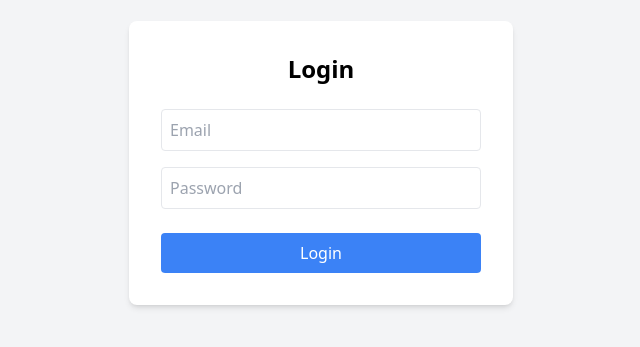
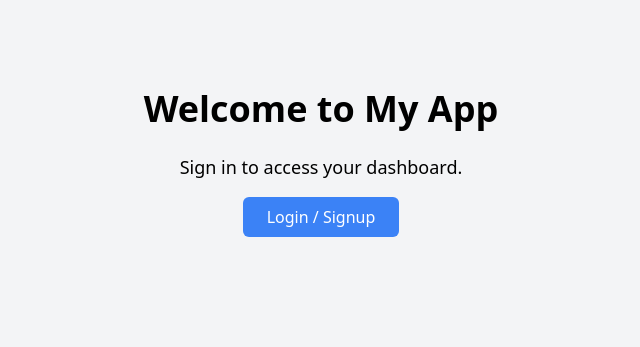
Before and after one commit to isgr9801/IoT-Production-Tracker, a Next.js app: page / in a window 1280 px wide. Shown: the part 237-584 px from the top of the page, without its empty margins (319-959 px from the left). Built offline with nearby package versions, Linux system fonts and the light colour scheme; no server answers.

Commit message:
build error handling #3

```diff
--- a/app/dashboard/layout.tsx
+++ b/app/dashboard/layout.tsx
@@ -1,4 +1,4 @@
-"use client"
+"use client";
 import { AuthProvider } from "../../components/AuthProvider";
 
 export default function RootLayout({ children }: { children: React.ReactNode }) {
--- a/app/layout.tsx
+++ b/app/layout.tsx
@@ -1,4 +1,4 @@
-"use client"
+"use client";
 import { AuthProvider } from "@/components/AuthProvider";
 import { ThemeProvider } from "@/context/ThemeContext";
 import "../styles/globals.css";
--- a/app/page.tsx
+++ b/app/page.tsx
@@ -1,13 +1,30 @@
 "use client";
+import { useRouter } from "next/navigation";
 import { useEffect } from "react";
-import { useRouter } from "next/navigation";
+import { useAuth } from "../components/AuthProvider";
 
 export default function HomePage() {
+  const { user } = useAuth();
   const router = useRouter();
 
   useEffect(() => {
-    router.replace("/login"); // Redirects instantly without a UI flash
-  }, [router]);
+    if (user) {
+      router.replace("/dashboard"); // Use replace() instead of push() to avoid history stack issues
+    }
+  }, [user, router]);
 
-  return null; // No UI is rendered, it just redirects
+  if (user) return null; // Prevents rendering during redirection
+
+  return (
+    <div className="flex flex-col items-center justify-center h-screen bg-gray-100">
+      <h1 className="text-4xl font-bold mb-6">Welcome to My App</h1>
+      <p className="text-lg mb-4">Sign in to access your dashboard.</p>
+      <button
+        onClick={() => router.push("/login")}
+        className="bg-blue-500 text-white px-6 py-2 rounded-md hover:bg-blue-600"
+      >
+        Login / Signup
+      </button>
+    </div>
+  );
 }
```
Also changed, not shown: app/auth/login/page.tsx (renamed from app/(auth)/login/page.tsx), app/auth/page.tsx (renamed from app/(auth)/page.tsx).
